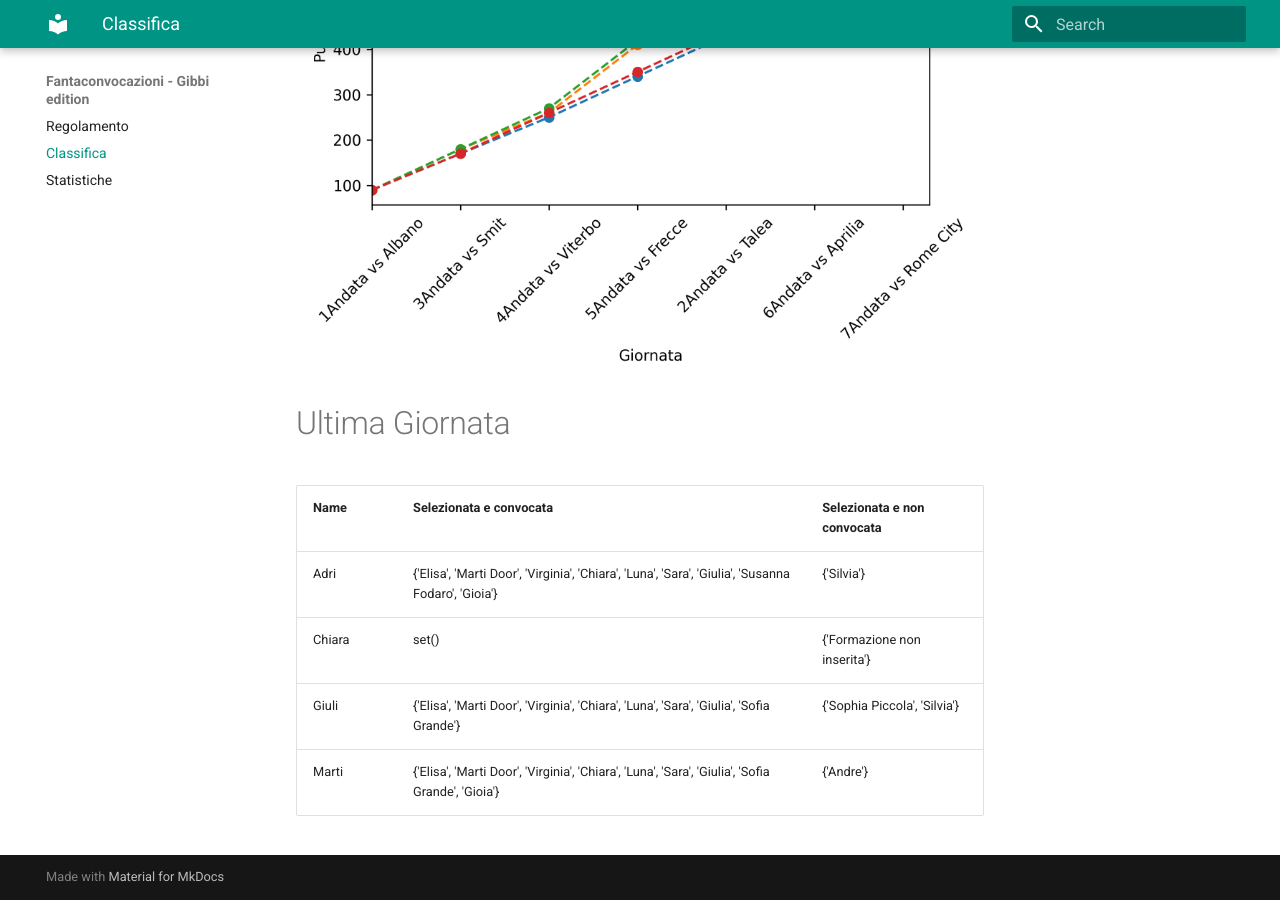
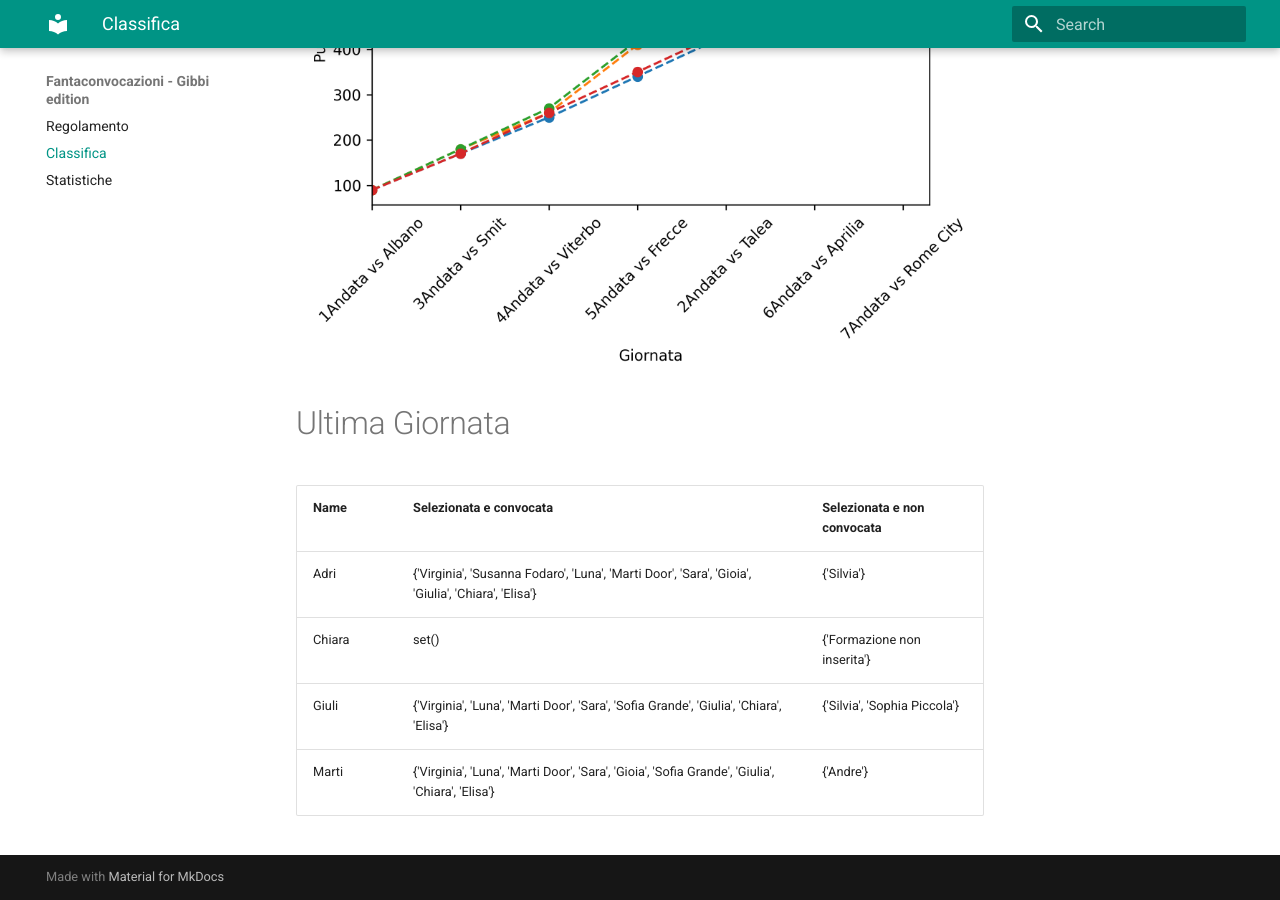
Before and after one commit to martinig94/fantagibbi, an MkDocs documentation site: the page built from docs/Classifica.md, in a window 1280 px wide and 900 px high, scrolled down 699 px. Built offline with MkDocs 1.6.1 and Material for MkDocs 9.7.7, drawn with Linux system fonts in a browser that asks for light colours.

Commit message:
Auto-update from main.py

```diff
--- a/docs/Classifica.md
+++ b/docs/Classifica.md
@@ -17,8 +17,8 @@
 <!-- START_TABLE CORRECT -->
 | Name   | Selezionata e convocata                                                                            | Selezionata e non convocata   |
 |:-------|:---------------------------------------------------------------------------------------------------|:------------------------------|
-| Adri   | {'Elisa', 'Marti Door', 'Virginia', 'Chiara', 'Luna', 'Sara', 'Giulia', 'Susanna Fodaro', 'Gioia'} | {'Silvia'}                    |
+| Adri   | {'Virginia', 'Susanna Fodaro', 'Luna', 'Marti Door', 'Sara', 'Gioia', 'Giulia', 'Chiara', 'Elisa'} | {'Silvia'}                    |
 | Chiara | set()                                                                                              | {'Formazione non inserita'}   |
-| Giuli  | {'Elisa', 'Marti Door', 'Virginia', 'Chiara', 'Luna', 'Sara', 'Giulia', 'Sofia Grande'}            | {'Sophia Piccola', 'Silvia'}  |
-| Marti  | {'Elisa', 'Marti Door', 'Virginia', 'Chiara', 'Luna', 'Sara', 'Giulia', 'Sofia Grande', 'Gioia'}   | {'Andre'}                     |
+| Giuli  | {'Virginia', 'Luna', 'Marti Door', 'Sara', 'Sofia Grande', 'Giulia', 'Chiara', 'Elisa'}            | {'Silvia', 'Sophia Piccola'}  |
+| Marti  | {'Virginia', 'Luna', 'Marti Door', 'Sara', 'Gioia', 'Sofia Grande', 'Giulia', 'Chiara', 'Elisa'}   | {'Andre'}                     |
 <!-- END_TABLE CORRECT -->
```
